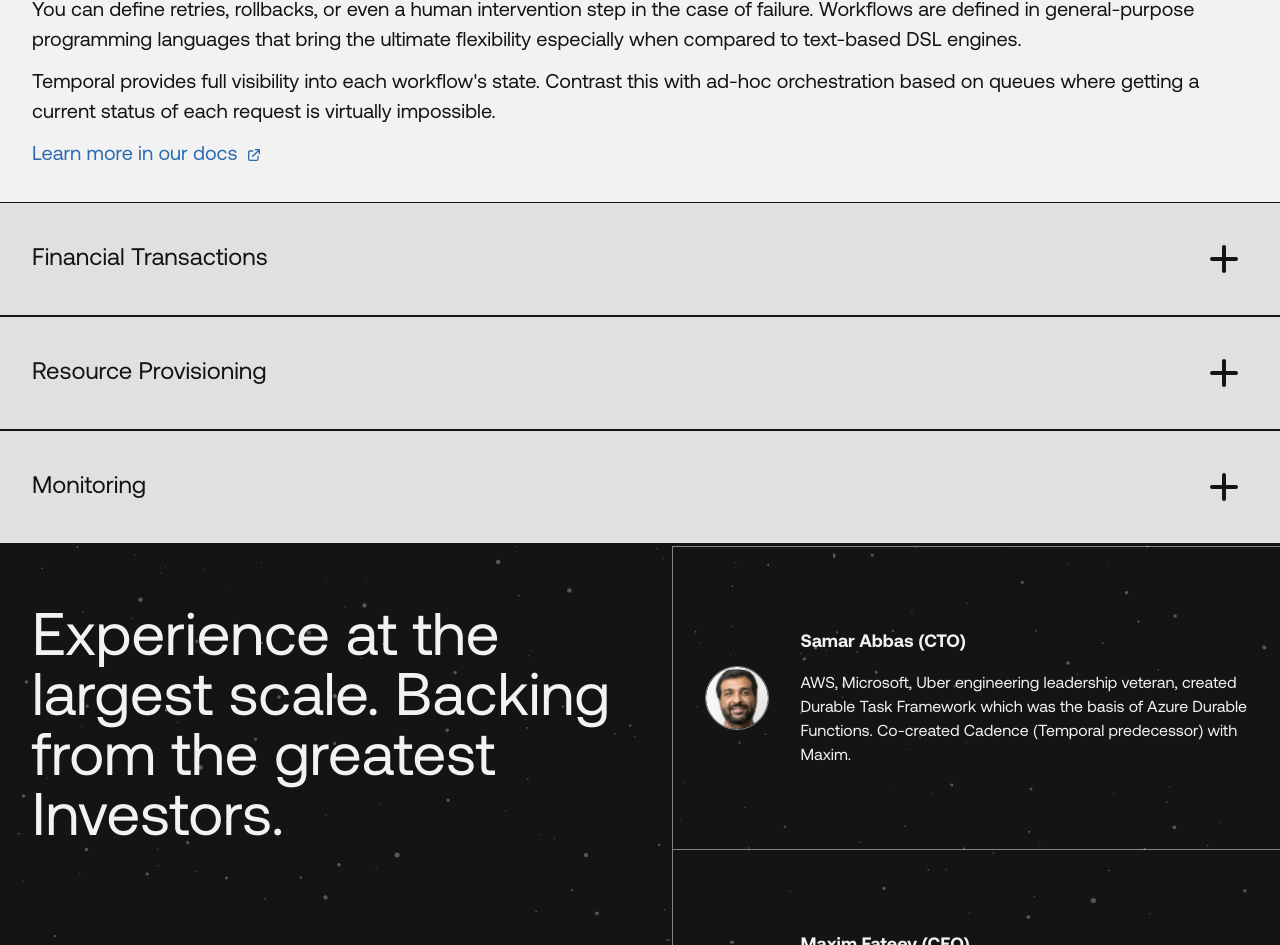
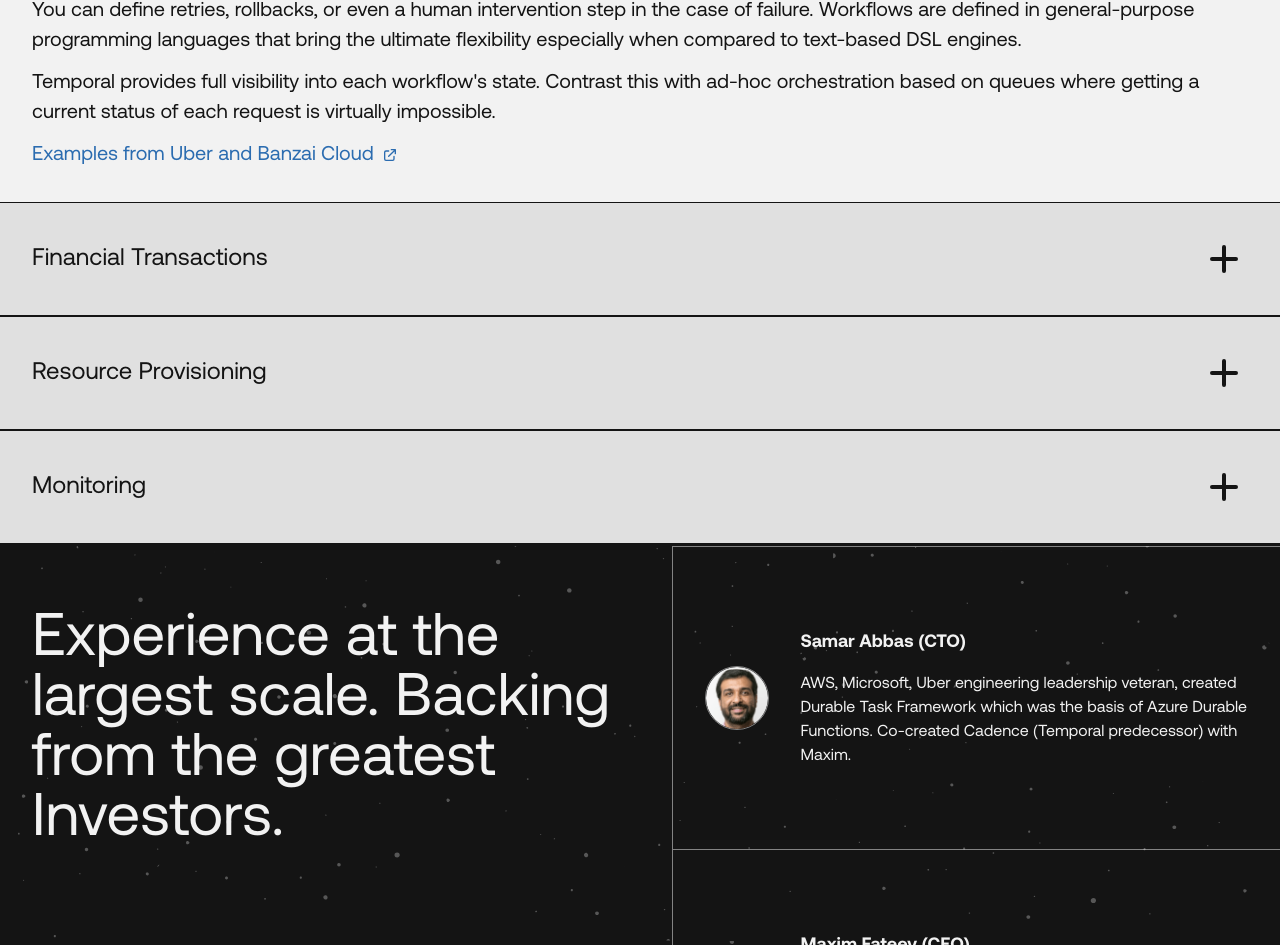
Before and after one commit to temporalio/temporaldotio, a Next.js app: page / in a window 1280 px wide. Shown: the part 2753-3698 px from the top of the page. Built offline with nearby package versions, Linux system fonts and the light colour scheme; no server answers.

Commit message:
usecases

```diff
--- a/components/UseCases.js
+++ b/components/UseCases.js
@@ -30,17 +30,16 @@
           <p className="mb-3">
             Temporal provides full visibility into each workflow's state. Contrast this with ad-hoc orchestration based on queues where getting a current status of each request is virtually impossible.
           </p>
-          <SimpleLink url="https://docs.temporal.io/docs/use-cases-orchestration">Learn more in our docs
-          </SimpleLink>
+          <SimpleLink url="https://docs.temporal.io/docs/use-cases-orchestration/#next-steps">Examples from Uber and Banzai Cloud</SimpleLink>
         </UCaseItem>
         <UCaseItem header="Financial Transactions">
           <h2 className="font-bold mb-3">
             For software that interacts with money (especially someone else's), reliability and consistency is the highest priority.
           </h2>
-          <LBimage thumbnail="/samples/screenshot-transactions.svg" mainSrc="/samples/screenshot-transactions.svg" alt="transactions example" />
           <p className="mb-3">
             Traditional solutions for financial transactions almost always introduce lurking reliability issues which directly translates to lost revenue for the business. Temporal eliminates these issues by providing an inherently reliable foundation for critical financial operations.
           </p>
+          <LBimage thumbnail="/samples/screenshot-transactions.svg" mainSrc="/samples/screenshot-transactions.svg" alt="transactions example" />
           <ul className="mb-3 list-disc ml-6 lg:w-700">
             <li className="mb-2">Native support for the SAGA pattern which supports custom compensation and rollback logic</li>
             <li className="mb-2">Support for long-running operations</li>
@@ -75,8 +74,8 @@
 
         </UCaseItem>
         <UCaseItem header="Monitoring">
+          <LBimage thumbnail="/samples/screenshot-monitoring.svg" mainSrc="/samples/screenshot-monitoring.svg" alt="monitoring example" />
           <h2 className="font-bold mb-4">Temporal provides guaranteed execution with exactly-once semantics with automatic retries.</h2>
-          <LBimage thumbnail="/samples/screenshot-monitoring.svg" mainSrc="/samples/screenshot-monitoring.svg" alt="monitoring example" />
           <p className="mb-3">Polling configuration can be as straightforward or sophisticated as needed:</p>
           <ul className="mb-3 list-disc ml-6 lg:w-700">
             <li className="mb-2">Workflows can run on a cron schedule with a single configuration setting.</li>
@@ -109,7 +108,7 @@
   const [open, setOpen] = React.useState(false)
   return (
     <>
-      <button className="float-right h-64 w-64 transition-transform transform duration-300 hover:scale-110" onClick={() => setOpen(true)}>
+      <button className="md:float-right float items-center md:h-64 md:w-64 transition-transform transform duration-300 hover:scale-110" onClick={() => setOpen(true)}>
         <img src={thumbnail} alt={alt} />
       </button>
       {open && <Lightbox
```
